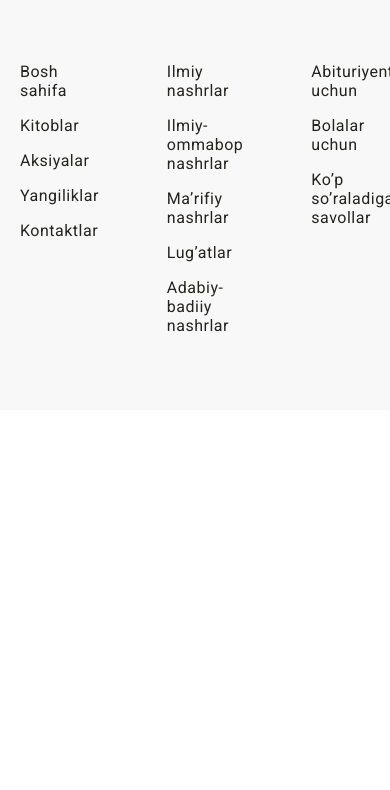
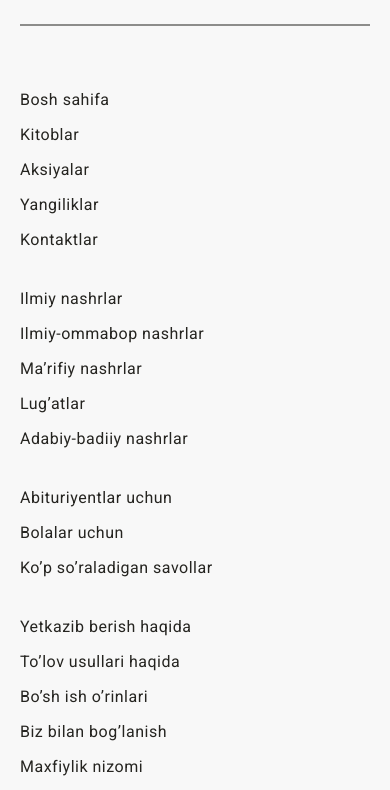
Before and after one commit to malikafrontend2023/akademnashr-promo, a plain HTML site: page index.html in a window 390 px wide. Shown: the part 2976-3766 px from the top of the page. Before the commit the page ends 3386 px from the top, so only its background shows below. Drawn offline with Linux system fonts and the light colour scheme.

Commit message:
Make site-footer responsive

```diff
--- a/css/styles.css
+++ b/css/styles.css
@@ -318,45 +318,53 @@
   background: #f8f8f8;
 }
 
-.site-footer-top {
+.site-footer__top {
   display: flex;
   justify-content: space-between;
   align-items: center;
 }
 
-.site-footer ul {
+.site-footer__logo-link {
+  margin-right: 36px;
+}
+
+.site-footer__list {
   padding: 0;
   list-style: none;
 }
 
-.site-footer-socials {
+.socials {
   padding: 0;
   display: flex;
   align-items: center;
   margin: 0;
 }
 
-.site-footer-socials li {
+.socials__item {
   margin-right: 16px;
 }
 
-.site-footer-socials li:last-child  {
+.socials__item:last-child  {
   margin-right: 0;
 }
 
-.site-footer-socials a {
+.socials__link {
   color: #252420;
 }
 
-.site-footer-socials a:hover {
+.socials__link:hover {
   color: var(--accent-color);
 }
 
-.site-footer-socials a:active {
+.socials__link:active {
   opacity: 0.6;
 }
 
-.site-footer-divider {
+.socials__icon {
+  display: block;
+}
+
+.site-footer__divider {
   margin-top: 40px;
   margin-bottom: 64px;
   height: 2px;
@@ -364,7 +372,7 @@
   background-color: rgba(37, 36, 32, 0.5);
 }
 
-.site-footer-links {
+.site-footer__links {
   line-height: 19px;
   width: 224px;
   padding: 0;
@@ -373,36 +381,105 @@
   list-style: none;
 }
 
-.site-footer-links:last-child {
+.site-footer__links:last-child {
   margin-right: 0;
 }
 
-.site-footer-links li {
+.site-footer__links li {
   margin-bottom: 16px;
 }
 
-.site-footer-links li:last-child {
+.site-footer__links li:last-child {
   margin-bottom: 0;
 }
 
-.site-footer-bottom {
+.site-footer__bottom {
   display: flex;
 }
 
-.site-footer-links a {
+.site-footer__links a {
   display: block;
   text-decoration: none;
   color: #252420;
 }
 
-.site-footer-links a:hover {
+.site-footer__links a:hover {
   color: var(--accent-color);
 }
 
-.site-footer-links a:active {
+.site-footer__links a:active {
   opacity: 0.6;
 }
 
-.site-footer-socials svg {
-  display: block;
+@media only screen and (max-width: 1140px) {
+  .site-footer__links {
+    width: 20.36%;
+    margin-right: 6.18%;
+  }
 }
+
+@media only screen and (max-width: 760px) {
+  .site-footer__bottom {
+    flex-wrap: wrap;
+  }
+
+  .site-footer__links {
+    width: 30%;
+    margin-right: 5%;
+    margin-bottom: 40px;
+  }
+
+  .site-footer__links:last-child {
+    margin-right: 5%;
+  }
+
+  .site-footer__links:nth-child(3n) {
+    margin-right: 0;
+  }
+}
+
+@media only screen and (max-width: 600px) {
+  .site-footer__links {
+    width: 46%;
+    margin-right: 8%;
+  }
+
+  .site-footer__links:nth-child(3n) {
+    margin-right: 8%;
+  }
+
+  .site-footer__links:nth-child(even) {
+    margin-right: 0;
+  }
+}
+
+@media only screen and (max-width: 530px) {
+  .site-footer {
+    padding-top: 36px;
+    padding-bottom: 36px;
+  }
+
+  .site-footer__top {
+    flex-direction: column;
+  }
+
+  .site-footer__logo-link {
+    margin-right: 0;
+    margin-bottom: 24px;
+  }
+}
+
+@media only screen and (max-width: 400px) {
+  .site-footer__links {
+    width: 100%;
+    margin-right: 0;
+  }
+
+  .site-footer__links:nth-child(3n) {
+    margin-right: 0;
+  }
+
+  .site-footer__links:last-child {
+    margin-bottom: 0;
+  }
+}
--- a/index.html
+++ b/index.html
@@ -11,9 +11,9 @@
   <link rel="preconnect" href="https://fonts.gstatic.com" crossorigin>
   <link href="https://fonts.googleapis.com/css2?family=Roboto+Condensed:wght@700&family=Roboto:wght@400;500;700&display=swap" rel="stylesheet">
   <!-- Styles -->
-  <!-- <link rel="stylesheet" href="css/normalize.css"> -->
-  <!-- <link rel="stylesheet" href="/css/styles.css"> -->
-  <link rel="stylesheet" href="css/styles.min.css">
+  <link rel="stylesheet" href="css/normalize.css">
+  <link rel="stylesheet" href="/css/styles.css">
+  <!-- <link rel="stylesheet" href="css/styles.min.css"> -->
 </head>
 <body>
 
@@ -107,50 +107,59 @@
   <!-- SITE FOOTER -->
   <footer class="site-footer">
     <div class="container">
-      <div class="site-footer-top">
-        <a class="logo-link" href="index.html">
+      <div class="site-footer__top">
+        <a class="site-footer__logo-link logo-link" href="index.html">
           <img src="/img/logo.svg" alt="Akademnashr logo" width="227" height="60">
         </a>
-        <ul class="site-footer-socials">
-          <li>
-            <a href="https://t.me/Akademnashr" target="_blank"><svg xmlns="http://www.w3.org/2000/svg" width="24" height="24" fill="none"><path fill="currentColor" d="M12 0C5.376 0 0 5.376 0 12s5.376 12 12 12 12-5.376 12-12S18.624 0 12 0Zm5.568 8.16c-.18 1.896-.96 6.504-1.356 8.628-.168.9-.504 1.2-.816 1.236-.696.06-1.224-.456-1.896-.9-1.056-.696-1.656-1.128-2.676-1.8-1.188-.78-.42-1.212.264-1.908.18-.18 3.252-2.976 3.312-3.228a.24.24 0 0 0-.06-.216c-.072-.06-.168-.036-.252-.024-.108.024-1.788 1.14-5.064 3.348-.48.324-.912.492-1.296.48-.432-.012-1.248-.24-1.86-.444-.756-.24-1.344-.372-1.296-.792.024-.216.324-.432.888-.66 3.504-1.524 5.832-2.532 6.996-3.012 3.336-1.392 4.02-1.632 4.476-1.632.096 0 .324.024.468.144.12.096.156.228.168.324-.012.072.012.288 0 .456Z"/></svg></a>
+        <ul class="socials site-footer__list">
+          <li class="socials__item">
+            <a class="socials__link" href="https://t.me/Akademnashr" target="_blank">
+              <svg class="socials__icon" xmlns="http://www.w3.org/2000/svg" width="24" height="24" fill="none"><path fill="currentColor" d="M12 0C5.376 0 0 5.376 0 12s5.376 12 12 12 12-5.376 12-12S18.624 0 12 0Zm5.568 8.16c-.18 1.896-.96 6.504-1.356 8.628-.168.9-.504 1.2-.816 1.236-.696.06-1.224-.456-1.896-.9-1.056-.696-1.656-1.128-2.676-1.8-1.188-.78-.42-1.212.264-1.908.18-.18 3.252-2.976 3.312-3.228a.24.24 0 0 0-.06-.216c-.072-.06-.168-.036-.252-.024-.108.024-1.788 1.14-5.064 3.348-.48.324-.912.492-1.296.48-.432-.012-1.248-.24-1.86-.444-.756-.24-1.344-.372-1.296-.792.024-.216.324-.432.888-.66 3.504-1.524 5.832-2.532 6.996-3.012 3.336-1.392 4.02-1.632 4.476-1.632.096 0 .324.024.468.144.12.096.156.228.168.324-.012.072.012.288 0 .456Z"/>
+              </svg>
+            </a>
           </li>
-          <li>
-            <a href="https://www.facebook.com/Akademnashr" target="_blank"><svg xmlns="http://www.w3.org/2000/svg" width="24" height="24" fill="none"><path fill="currentColor" d="M22.675 0H1.325C.593 0 0 .593 0 1.325v21.351C0 23.407.593 24 1.325 24H12.82v-9.294H9.692v-3.622h3.128V8.413c0-3.1 1.893-4.788 4.659-4.788 1.325 0 2.463.099 2.795.143v3.24l-1.918.001c-1.504 0-1.795.715-1.795 1.763v2.313h3.587l-.467 3.622h-3.12V24h6.116c.73 0 1.323-.593 1.323-1.325V1.325C24 .593 23.407 0 22.675 0Z"/></svg></a>
+          <li class="socials__item">
+            <a class="socials__link" href="https://www.facebook.com/Akademnashr" target="_blank">
+              <svg class="socials__icon" xmlns="http://www.w3.org/2000/svg" width="24" height="24" fill="none"><path fill="currentColor" d="M22.675 0H1.325C.593 0 0 .593 0 1.325v21.351C0 23.407.593 24 1.325 24H12.82v-9.294H9.692v-3.622h3.128V8.413c0-3.1 1.893-4.788 4.659-4.788 1.325 0 2.463.099 2.795.143v3.24l-1.918.001c-1.504 0-1.795.715-1.795 1.763v2.313h3.587l-.467 3.622h-3.12V24h6.116c.73 0 1.323-.593 1.323-1.325V1.325C24 .593 23.407 0 22.675 0Z"/>
+              </svg>
+            </a>
           </li>
-          <li>
-            <a href="https://www.instagram.com/akademnashr/?hl=en" target="_blank"><svg xmlns="http://www.w3.org/2000/svg" width="24" height="24" fill="none"><path fill="currentColor" fill-rule="evenodd" d="M12 0C8.741 0 8.333.014 7.053.072 2.695.272.273 2.69.073 7.052.014 8.333 0 8.741 0 12c0 3.259.014 3.668.072 4.948.2 4.358 2.618 6.78 6.98 6.98C8.333 23.986 8.741 24 12 24c3.259 0 3.668-.014 4.948-.072 4.354-.2 6.782-2.618 6.979-6.98.059-1.28.073-1.689.073-4.948 0-3.259-.014-3.667-.072-4.947-.196-4.354-2.617-6.78-6.979-6.98C15.668.014 15.259 0 12 0Zm0 2.163c3.204 0 3.584.012 4.85.07 3.252.148 4.771 1.691 4.919 4.919.058 1.265.069 1.645.069 4.849 0 3.205-.012 3.584-.069 4.849-.149 3.225-1.664 4.771-4.919 4.919-1.266.058-1.644.07-4.85.07-3.204 0-3.584-.012-4.849-.07-3.26-.149-4.771-1.699-4.919-4.92-.058-1.265-.07-1.644-.07-4.849 0-3.204.013-3.583.07-4.849.149-3.227 1.664-4.771 4.919-4.919 1.266-.057 1.645-.069 4.849-.069ZM5.838 12a6.162 6.162 0 1 1 12.324 0 6.162 6.162 0 0 1-12.324 0ZM12 16a4 4 0 1 1 0-8 4 4 0 0 1 0 8Zm4.965-10.405a1.44 1.44 0 1 1 2.881.001 1.44 1.44 0 0 1-2.881-.001Z" clip-rule="evenodd"/></svg></a>
+          <li class="socials__item">
+            <a class="socials__link" href="https://www.instagram.com/akademnashr/?hl=en" target="_blank">
+              <svg class="socials__icon" xmlns="http://www.w3.org/2000/svg" width="24" height="24" fill="none"><path fill="currentColor" fill-rule="evenodd" d="M12 0C8.741 0 8.333.014 7.053.072 2.695.272.273 2.69.073 7.052.014 8.333 0 8.741 0 12c0 3.259.014 3.668.072 4.948.2 4.358 2.618 6.78 6.98 6.98C8.333 23.986 8.741 24 12 24c3.259 0 3.668-.014 4.948-.072 4.354-.2 6.782-2.618 6.979-6.98.059-1.28.073-1.689.073-4.948 0-3.259-.014-3.667-.072-4.947-.196-4.354-2.617-6.78-6.979-6.98C15.668.014 15.259 0 12 0Zm0 2.163c3.204 0 3.584.012 4.85.07 3.252.148 4.771 1.691 4.919 4.919.058 1.265.069 1.645.069 4.849 0 3.205-.012 3.584-.069 4.849-.149 3.225-1.664 4.771-4.919 4.919-1.266.058-1.644.07-4.85.07-3.204 0-3.584-.012-4.849-.07-3.26-.149-4.771-1.699-4.919-4.92-.058-1.265-.07-1.644-.07-4.849 0-3.204.013-3.583.07-4.849.149-3.227 1.664-4.771 4.919-4.919 1.266-.057 1.645-.069 4.849-.069ZM5.838 12a6.162 6.162 0 1 1 12.324 0 6.162 6.162 0 0 1-12.324 0ZM12 16a4 4 0 1 1 0-8 4 4 0 0 1 0 8Zm4.965-10.405a1.44 1.44 0 1 1 2.881.001 1.44 1.44 0 0 1-2.881-.001Z" clip-rule="evenodd"/>
+              </svg>
+            </a>
           </li>
         </ul>
       </div>
-      <hr class="site-footer-divider">
+      <hr class="site-footer__divider">
       <!-- LINKLAR -->
-      <div class="site-footer-bottom">
-        <ul class="site-footer-links">
-          <li class="link-menu-item"><a href="#">Bosh sahifa</a></li>
-          <li class="link-menu-item"><a href="#">Kitoblar</a></li>
-          <li class="link-menu-item"><a href="#">Aksiyalar</a></li>
-          <li class="link-menu-item"><a href="#">Yangiliklar</a></li>
-          <li class="link-menu-item"><a href="#">Kontaktlar</a></li>
+      <div class="site-footer__bottom">
+        <ul class="site-footer__links site-footer__list">
+          <li><a href="#">Bosh sahifa</a></li>
+          <li><a href="#">Kitoblar</a></li>
+          <li><a href="#">Aksiyalar</a></li>
+          <li><a href="#">Yangiliklar</a></li>
+          <li><a href="#">Kontaktlar</a></li>
         </ul>
-        <ul class="site-footer-links">
-          <li class="link-recource-item"><a href="#">Ilmiy nashrlar</a></li>
-          <li class="link-recource-item"><a href="#">Ilmiy-ommabop nashrlar</a></li>
-          <li class="link-recource-item"><a href="#">Ma’rifiy nashrlar</a></li>
-          <li class="link-recource-item"><a href="#">Lug’atlar</a></li>
-          <li class="link-recource-item"><a href="#">Adabiy-badiiy nashrlar</a></li>
+        <ul class="site-footer__links site-footer__list">
+          <li><a href="#">Ilmiy nashrlar</a></li>
+          <li><a href="#">Ilmiy-ommabop nashrlar</a></li>
+          <li><a href="#">Ma’rifiy nashrlar</a></li>
+          <li><a href="#">Lug’atlar</a></li>
+          <li><a href="#">Adabiy-badiiy nashrlar</a></li>
         </ul>
-        <ul class="site-footer-links">
-          <li class="link-questions-item"><a href="#">Abituriyentlar uchun</a></li>
-          <li class="link-questions-item"><a href="#">Bolalar uchun</a></li>
-          <li class="link-questions-item"><a href="#">Ko’p so’raladigan savollar</a></li>
+        <ul class="site-footer__links site-footer__list">
+          <li><a href="#">Abituriyentlar uchun</a></li>
+          <li><a href="#">Bolalar uchun</a></li>
+          <li><a href="#">Ko’p so’raladigan savollar</a></li>
         </ul>
-        <ul class="site-footer-links">
-          <li class="link-connection-item"><a href="#">Yetkazib berish haqida</a></li>
-          <li class="link-connection-item"><a href="#">To’lov usullari haqida</a></li>
-          <li class="link-connection-item"><a href="#">Bo’sh ish o’rinlari</a></li>
-          <li class="link-connection-item"><a href="#">Biz bilan bog’lanish</a></li>
-          <li class="link-connection-item"><a href="#">Maxfiylik nizomi</a></li>
+        <ul class="site-footer__links site-footer__list">
+          <li><a href="#">Yetkazib berish haqida</a></li>
+          <li><a href="#">To’lov usullari haqida</a></li>
+          <li><a href="#">Bo’sh ish o’rinlari</a></li>
+          <li><a href="#">Biz bilan bog’lanish</a></li>
+          <li><a href="#">Maxfiylik nizomi</a></li>
         </ul>
       </div>
     </div>
```
